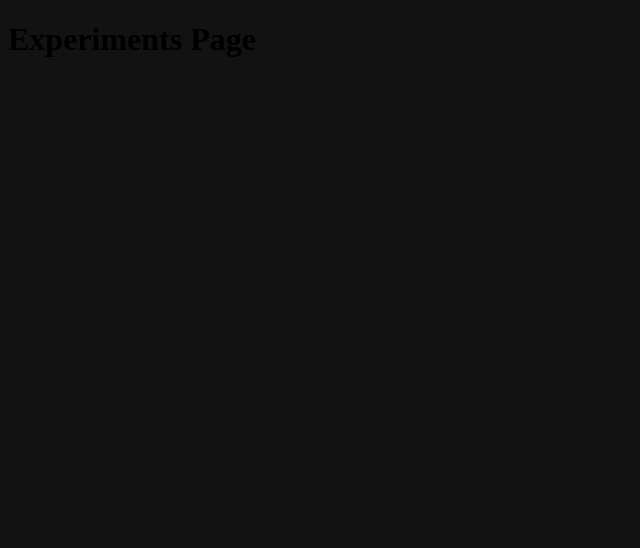
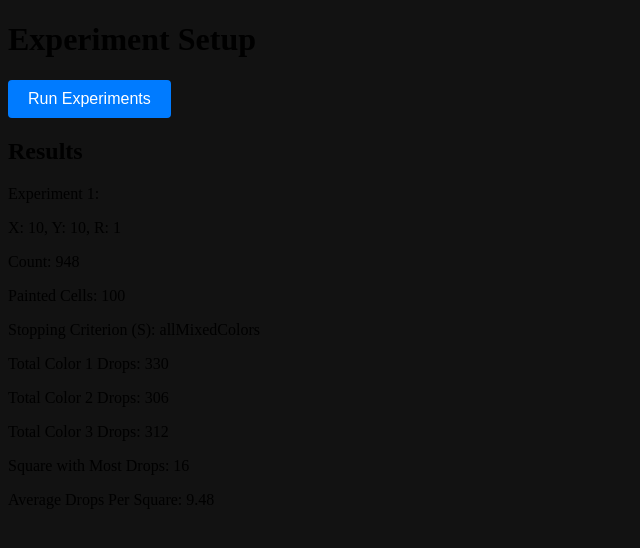
Before and after one commit to jopamo/weatenine, a React (Create React App) app: page /experiments in a window 1280 px wide. Both pictures are taken after a click on the button "Continue". Shown: the top 548 px of the page, without its empty margins (0-640 px from the left). Built offline with nearby package versions, Linux system fonts and the light colour scheme.

Commit message:
finish paintTools, introduce PAINT_ONCE, basic Experiments for testing

```diff
--- a/src/App.js
+++ b/src/App.js
@@ -17,7 +17,6 @@ function App({ setCurrentPage }) {
 
   const calculateInitialDimensions = () => {
     const width = window.innerWidth;
-    const height = window.innerHeight;
     const isMobile = width < 768;
 
     const xDimension = isMobile ? 10 : Math.min(Math.floor(width / 50), 25);
@@ -236,7 +235,6 @@ return (
   <div className="App">
     <div className="control-panel">
       <form onSubmit={handleSubmit} className="settings-form">
-        {/* Dimension Controls */}
         <div className="form-group">
           <label>X:</label>
           <input
@@ -301,7 +299,6 @@ return (
             <option value="allMixedColors">Entire Board Mixed Colors</option>
           </select>
         </div>
-        {/* speed control */}
         <div className="form-group">
           <label>Drop Speed:</label>
           <input
@@ -312,22 +309,18 @@ return (
             onChange={(e) => setDropSpeed(e.target.value)}
           />
         </div>
-        {/* start and continue */}
         <div className="buttons-container">
           <button onClick={startPainting} disabled={xDimension === 0 || yDimension === 0}>Start Painting</button>
           <button onClick={handleContinue}>Continue</button>
         </div>
       </form>
     </div>
-    {/* canvas-container */}
     <div className="canvas-container">
       <canvas ref={canvasRef} className="paintCanvas"></canvas>
     </div>
-    {/* stopping-criteria-message */}
     <div className="stopping-criteria-message">
       {stoppingCriteriaMessage && <p>{stoppingCriteriaMessage}</p>}
     </div>
-    {/* color-counts table */}
     <div className="color-counts">
       <table>
         <thead>
--- a/src/Experiments.js
+++ b/src/Experiments.js
@@ -1,18 +1,87 @@
-import React, { useEffect } from 'react';
+import React, { useState, useEffect, useCallback } from 'react';
+import { PAINT_ONCE } from './paintTools';
 
-function Experiments({ setCurrentPage }) {
+function Experiments() {
+  const [independentVar, setIndependentVar] = useState("");
+  const [values, setValues] = useState("");
+  const [fixedY, setFixedY] = useState("");
+  const [fixedR, setFixedR] = useState("");
+  const [errorMessage, setErrorMessage] = useState("");
+  const [results, setResults] = useState([]);
+
+  const handleRunExperiment = useCallback(() => {
+    setResults([]); // reset results
+
+    const inputValues = values.split(',').map(Number);
+
+    inputValues.forEach(value => {
+      let X, Y, R;
+      const statistics = {
+        totalColor1: 0,
+        totalColor2: 0,
+        totalColor3: 0,
+        squareMostDrops: 0,
+        averageTotal: 0,
+      };
+
+      switch (independentVar) {
+        case "D":
+          X = Y = value;
+          R = parseInt(fixedR, 10);
+          break;
+        case "X":
+          X = value;
+          Y = parseInt(fixedY, 10);
+          R = parseInt(fixedR, 10);
+          break;
+        case "R":
+          X = Y = parseInt(values, 10); // square canvas for R
+          R = value;
+          break;
+        default:
+          setErrorMessage("Invalid independent variable");
+          return;
+      }
+
+      const experimentResult = PAINT_ONCE(X, Y, 'C1', 'C2', 'C3', 'allMixedColors', statistics);
+
+      setResults(prevResults => [...prevResults, { X, Y, R, ...experimentResult }]);
+    });
+
+    setErrorMessage(""); // clear errors
+  }, [values, independentVar, fixedY, fixedR]); // deps
+
   useEffect(() => {
-    const timer = setTimeout(() => {
-      setCurrentPage('app');
-    }, 3000); // 3 seconds timeout
-
-    return () => clearTimeout(timer);
-  }, [setCurrentPage]);
+    // defaults
+    setIndependentVar("D");
+    setValues("10");
+    setFixedY("10");
+    setFixedR("1");
+    handleRunExperiment();
+  }, [handleRunExperiment]); // dep
 
   return (
     <div>
-      <h1>Experiments Page</h1>
-      {/* whatever */}
+      <h1>Experiment Setup</h1>
+      <button onClick={handleRunExperiment}>Run Experiments</button>
+      {errorMessage && <p>Error: {errorMessage}</p>}
+      <div>
+        <h2>Results</h2>
+        {results.map((result, index) => (
+          <div key={index}>
+            <p>Experiment {index + 1}:</p>
+            <p>X: {result.X}, Y: {result.Y}, R: {result.R}</p>
+            <p>Count: {result.count}</p>
+            <p>Painted Cells: {result.paintedCells}</p>
+            <p>Stopping Criterion (S): {result.S}</p>
+            <p>Total Color 1 Drops: {result.statistics.totalColor1}</p>
+            <p>Total Color 2 Drops: {result.statistics.totalColor2}</p>
+            <p>Total Color 3 Drops: {result.statistics.totalColor3}</p>
+            <p>Square with Most Drops: {result.statistics.squareMostDrops}</p>
+            <p>Average Drops Per Square: {result.statistics.averageTotal}</p>
+          </div>
+        ))}
+      </div>
     </div>
   );
 }
--- a/src/paintTools.js
+++ b/src/paintTools.js
@@ -43,3 +43,60 @@ export const checkStoppingCriteria = (grid, stoppingCriterion, color1, color2, c
       return { met: false, message: '' };
   }
 };
+
+export const initializeGrid = (xDimension, yDimension) => {
+  return Array.from({ length: yDimension }, () =>
+    Array.from({ length: xDimension }, () => ({ color: null, count: 0 }))
+  );
+};
+
+export const paintRandomCell = (grid, xDimension, yDimension, color1, color2, color3, statistics) => {
+  const x = Math.floor(Math.random() * xDimension);
+  const y = Math.floor(Math.random() * yDimension);
+  const chosenColor = [color1, color2, color3][Math.floor(Math.random() * 3)];
+
+  const mixedColor = mixColors(grid[y][x].color, chosenColor);
+  grid[y][x].color = mixedColor;
+  grid[y][x].count++;
+
+  // Update total drops of each color
+  statistics.totalColor1 += chosenColor === color1 ? 1 : 0;
+  statistics.totalColor2 += chosenColor === color2 ? 1 : 0;
+  statistics.totalColor3 += chosenColor === color3 ? 1 : 0;
+
+  // Update square with the most drops
+  const currentCount = grid[y][x].count;
+  if (currentCount > statistics.squareMostDrops) {
+    statistics.squareMostDrops = currentCount;
+    statistics.squareMostDropsLocation = { x, y };
+  }
+
+  return { grid, statistics, paintedCell: { x, y } };
+};
+
+export const PAINT_ONCE = (X, Y, C1, C2, C3, S, statistics) => {
+  let grid = initializeGrid(X, Y);
+  let count = 0;
+  let paintedCellsTracker = new Set();
+
+  while (true) {
+    count++;
+    const { grid: updatedGrid, statistics: updatedStatistics, paintedCell } = paintRandomCell(grid, X, Y, C1, C2, C3, statistics);
+    grid = updatedGrid;
+    statistics = updatedStatistics;
+
+    paintedCellsTracker.add(`${paintedCell.x},${paintedCell.y}`);
+
+    const stoppingCriteriaResult = checkStoppingCriteria(grid, S, C1, C2, C3);
+
+    if (stoppingCriteriaResult.met) {
+      const totalDrops = statistics.totalColor1 + statistics.totalColor2 + statistics.totalColor3;
+
+      statistics.averageTotal = totalDrops / (X * Y);
+
+      const paintedCells = paintedCellsTracker.size;
+
+      return { count, paintedCells, statistics, stoppingCriteriaResult, S };
+    }
+  }
+};
```
